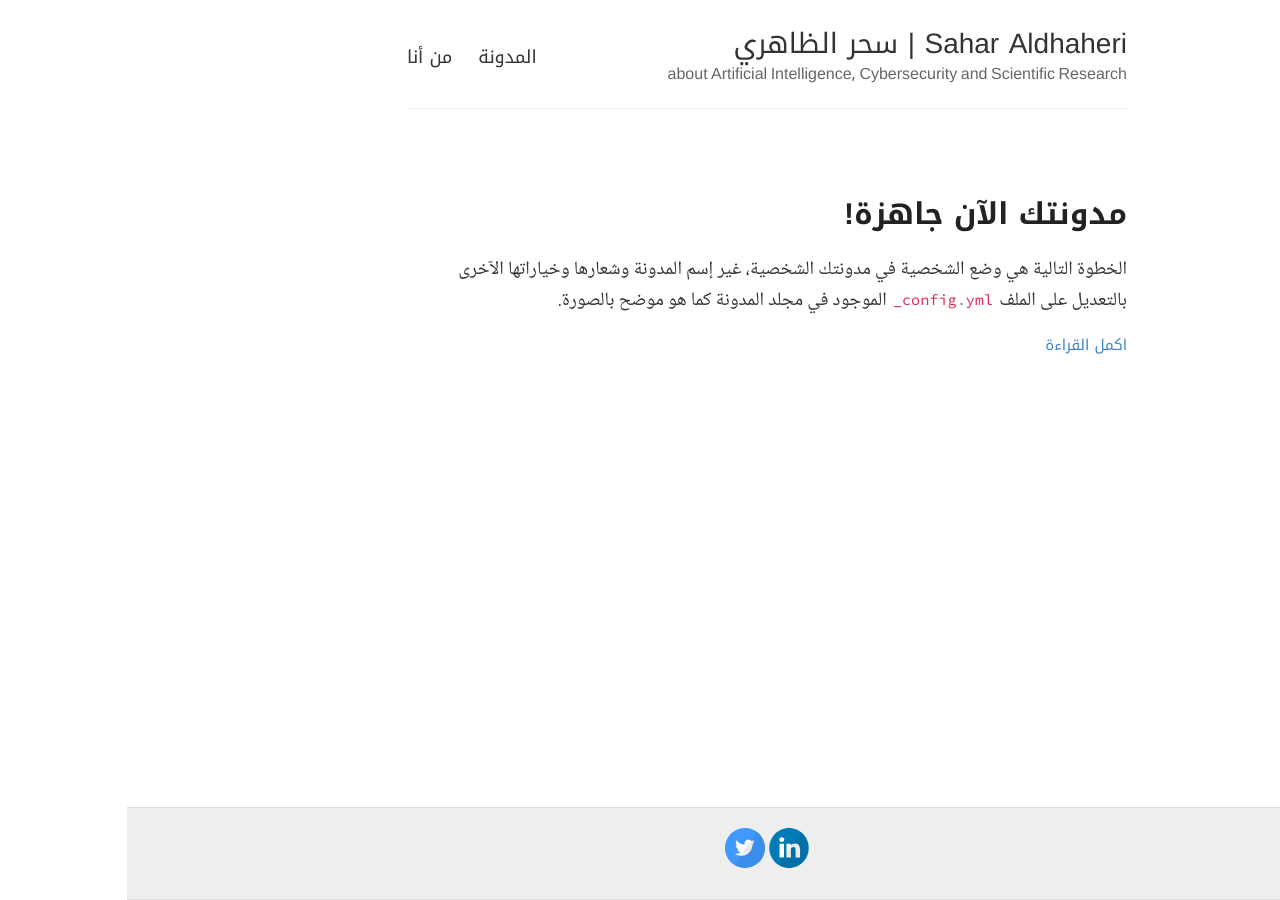
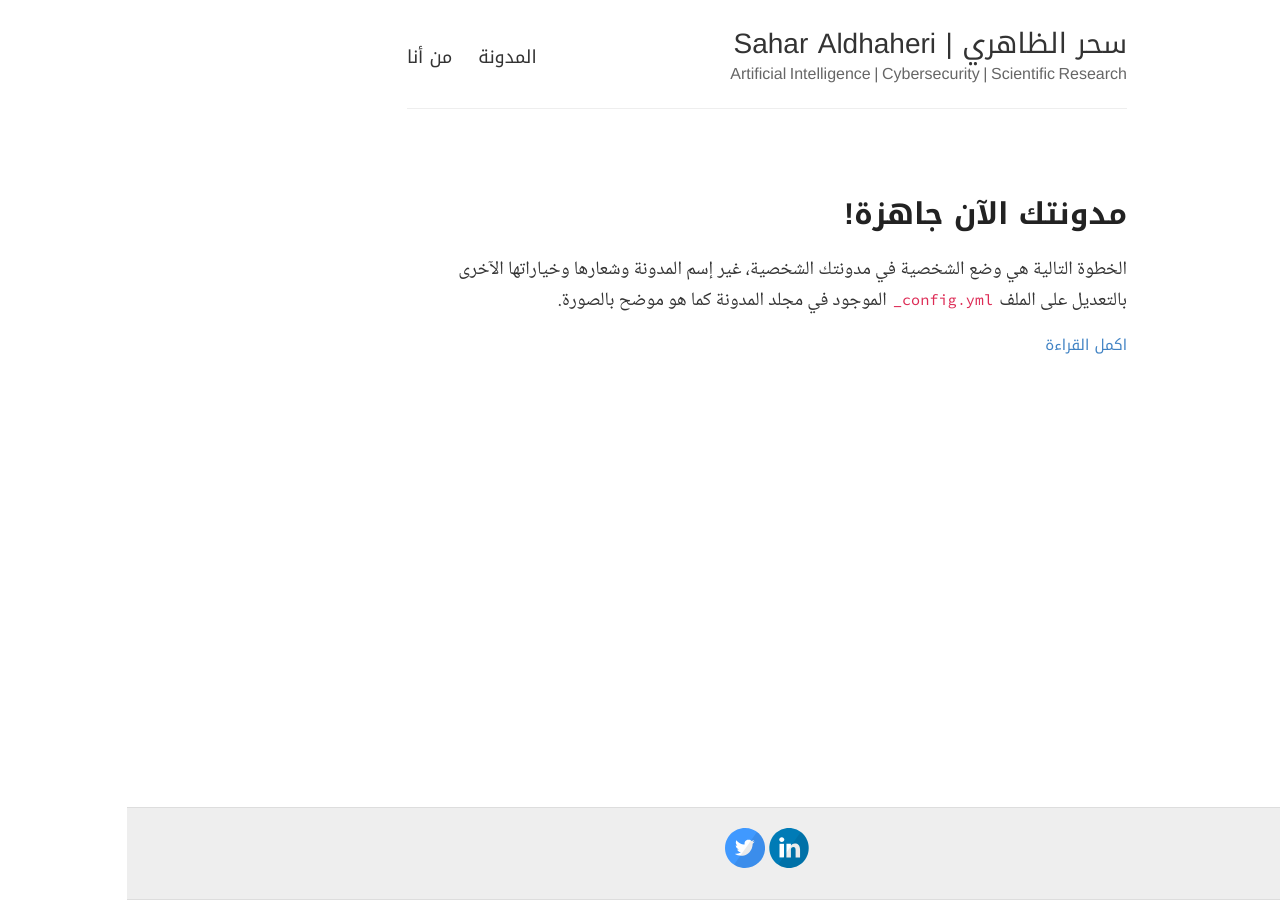
Before and after one commit to sahar119911/AldhaheriS, a Jekyll site: the page built from index.html, in a window 1280 px wide. Built offline with Jekyll 4.4.1, drawn with Linux system fonts in a browser that asks for light colours.

Commit message:
Update _config.yml

```diff
--- a/_config.yml
+++ b/_config.yml
@@ -3,10 +3,10 @@
 #
 
 # اسم المدونة الذي سيظهر في الأعلى
-name: Sahar Aldhaheri | سحر الظاهري
+name:  سحر الظاهري | Sahar Aldhaheri
 
 # وصف قصير للمدونة والذي سيظهر تحت اسمها وكجزء من عنوان المدونة في محركات البحث
-description: about Artificial Intelligence, Cybersecurity and Scientific Research
+description:  Artificial Intelligence | Cybersecurity | Scientific Research
 # رابط صورة المدونة
 # لإستخدام صورة هويتك في GitHub ضع https://github.com/<اسم_المستخدم>.png في المتغير، مثلا لهويتي الشخصية أستخدم:
 # avatar: https://github.com/a3ammar.png
@@ -29,7 +29,7 @@ footer-links:
   linkedin: https://www.linkedin.com/in/sahar-aldhaheri-354627114/
   pinterest:
   rss: # ضع أي قيمة هنا لتظهر أيقونة RSS
-  twitter: jekyllrb
+  twitter: AldhaheriSahar
   stackoverflow: # هويتك في stackoverflow مثلا: "users/50476/bart-kiers"
   youtube: # إما channel/<عنوان_قناتك_الطويل> أو user/<اسم-مستخدمك>
   googleplus: # رقم التعريف عندما تزور هويتك (كل ما يتبع plus.google.com/)
```
